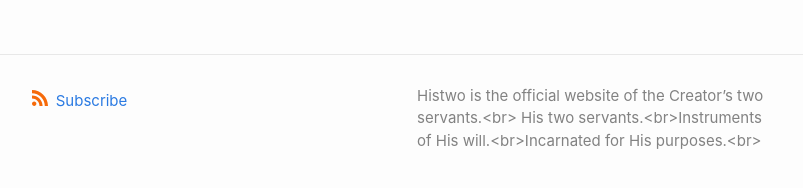
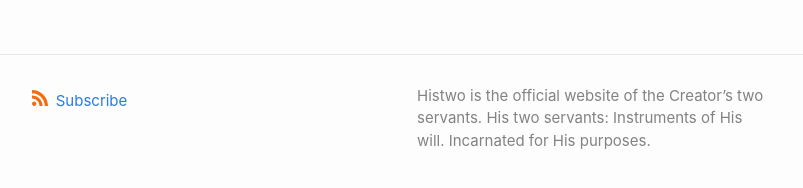
Before and after one commit to Histwo/Histwo.github.io, a Jekyll site: the page built from index.md, in a window 1280 px wide and 900 px high, scrolled down 2045 px. Shown: the part 688-876 px from the top of the window, without its empty margins (238-1041 px from the left). Built offline with Jekyll 4.4.1, drawn with Linux system fonts in a browser that asks for light colours.

```diff
--- a/_config.yml
+++ b/_config.yml
@@ -1,7 +1,7 @@
 theme: minima
 title: Histwo
 author: the Creator's two servants
-description: "Histwo is the official website of the Creator’s two servants.<br> His two servants.<br>Instruments of His will.<br>Incarnated for His purposes.<br>"
+description: "Histwo is the official website of the Creator’s two servants. His two servants: Instruments of His will. Incarnated for His purposes."
 baseurl: "/"
 url: "https://Histwo.github.io"
 github_username: Histwo
```
Also changed, not shown: 1 other file.
